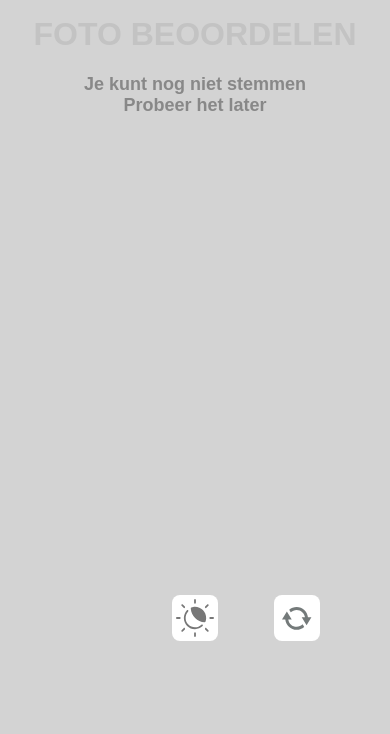
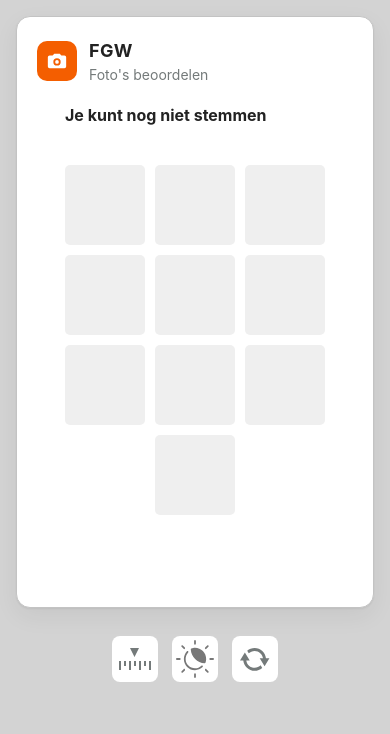
Before and after one commit to ronincognito/VoteApp, a Flask app: page / in a window 390 px wide. Shown: the top 734 px of the page. Run offline with Flask 3, Linux system fonts and the light colour scheme; data that the repository does not hold is empty.

Commit message:
Vote page: panel and header in the style of PhotoUploader
The controls sit in a card with the club logo and "Foto's beoordelen",
the message is left-aligned with the keypad, and the confirm button
spans the panel. The keypad/slider also show (disabled) while voting is
closed, and the slider scales down on narrow phones.

Co-Authored-By: Claude Opus 5.5 <noreply@anthropic.com>

```diff
--- a/static/stealth.css
+++ b/static/stealth.css
@@ -11,20 +11,23 @@
     --mediumGrey: #aaa;
     --darkGrey: #444;
     --deleteRed: #990000;
+    /* page and panel, same as PhotoUploader's dark mode */
+    --pageBg: #000000;
+    --cardBg: #111111;
+    --cardBorder: #2a2a2a;
+    --cardShadow: rgba(0,0,0,0);
+    --logoBg: #777777;
+    --taglineText: #777777;
+    --balloonBg: #999999;
 }
 
 /* General styles */
 body { /* changed */
-   font-family: Arial, sans-serif;
-   background-color: #000; /* #d3d3d3; */
-   margin: 0;
-   padding: 0;
-   text-align: center;
-   color: var(--bodyText);
+   color: #aaaaaa;
 }
 
-h1, h2 { /* changed */
-	color: var(--disabledGrey);
+.message { /* changed: --bodyText is too dark on the black panel */
+	color: #aaaaaa;
 }
 
 .message.important { /* changed: warnings such as 'Je hebt al gestemd' stay orange (--accentOrange is grey in this mode) */
@@ -56,7 +59,7 @@ h1, h2 { /* changed */
 
 #voteBtn:disabled {  /* changed (disabled keypad buttons are styled above) */
 	background-color: var(--disabledGrey);
-	color: black;
+	color: #555555;
 	cursor: not-allowed;
 }
 
@@ -67,13 +70,14 @@ h1, h2 { /* changed */
 
 #voteBtn {
 	color: white;
-	border-radius: 30px;
 }
 
 /* slider input related styling */
 
-.selected-value {  /* changed */
-	background: #999999;
+/* the balloon is dimmed until the first slide and while the slider is locked */
+#valueDisplayContainer.idle,
+#slider-container.dimmed > #valueDisplayContainer {  /* changed */
+	opacity: 0.2;
 }
 
 .whole-number { /* changed */
--- a/static/styles.css
+++ b/static/styles.css
@@ -10,45 +10,94 @@
     --mediumGrey: #888;
     --darkGrey: #747A7A;
     --deleteRed: #990000;
+    /* page and panel, same as PhotoUploader */
+    --pageBg: #d3d3d3;
+    --cardBg: #ffffff;
+    --cardBorder: #c3c3c3;
+    --cardShadow: rgba(0,0,0,.06);
+    --logoBg: #F45E00;
+    --taglineText: #747A7A;
+    --balloonBg: #efefef;
 }
 
 /* General styles */
+* {
+    box-sizing: border-box;
+}
+
 body {
-    font-family: Arial, sans-serif;
-    background-color: #d3d3d3;
+    font-family: -apple-system, BlinkMacSystemFont, "Segoe UI", Roboto, "Helvetica Neue", Arial, sans-serif;
+    background-color: var(--pageBg);
     margin: 0;
-    padding: 0;
+    padding: 32px 16px;
     text-align: center;
     color: var(--bodyText);
+    -webkit-text-size-adjust: 100%;
 }
 
-h1, h2 {
-    color: var(--disabledGrey);
-    text-align: center;
-    margin-top: 0;
+/* Panel behind the controls, same as the card in PhotoUploader */
+.card {
+    display: flex;
+    flex-direction: column;
+    align-items: center;
+    width: 100%;
+    max-width: 480px;
+    background: var(--cardBg);
+    border: 1px solid var(--cardBorder);
+    border-radius: 14px;
+    padding: 28px;
+    box-shadow: 0 1px 2px var(--cardShadow), 0 8px 24px var(--cardShadow);
 }
 
-h1 {
-    font-size: 32px;
-    margin-top: 16px;
+@media (max-width: 480px) {
+    body { padding: 16px; }
+    .card { padding: 20px; }
 }
 
-h2 {
-    color: var(--bodyText);
-    font-size: 16px;
-    font-weight: normal;
+/* Club logo and name at the top of the panel */
+.brand {
+    align-self: stretch;
+    display: flex;
+    align-items: center;
+    gap: 12px;
+    margin-bottom: 20px;
+    text-align: left;
 }
 
-/* Message Area */
+.logo {
+    width: 40px;
+    height: 40px;
+    border-radius: 10px;
+    display: grid;
+    place-items: center;
+    background: var(--logoBg);
+    color: #ffffff;
+}
+
+.club {
+    font-weight: 700;
+    font-size: 18px;
+    letter-spacing: .02em;
+    line-height: 1.5;
+}
+
+.tagline {
+    color: var(--taglineText);
+    font-size: 14px;
+    line-height: 1.5;
+}
+
+/* Message Area: left-aligned with the keypad, room for two lines so the controls don't move */
 .message {
-    width: 300px;
-    max-width: 80%;
-    margin: 0 auto;
-    text-align: center;
-    height: 30px;
-    color: var(--mediumGrey);
+    width: 260px;
+    max-width: 100%;
+    margin: 0;
+    text-align: left;
+    height: 40px;
+    line-height: 1.3;
+    color: var(--bodyText);
     font-weight: bold;
-    font-size: 18px;
+    font-size: 16px;
 }
 
 .message.regular {
@@ -69,8 +118,8 @@ h2 {
 
 .keypad-container {
     justify-content: center;
-    max-width: 250px;
-    margin-top: 30px;
+    max-width: 260px;
+    margin-top: 20px;
 }
 
 /* Check icon centered over the keypad/slider once the vote is received */
@@ -274,11 +345,11 @@ button:hover:not(:disabled) {
 
 /* Options Row */
 .options-row {
-    width: 250px;
     display: flex;
     align-items: center;
-    justify-content: space-between;
-    margin-top: 40px;
+    justify-content: center;
+    gap: 14px;
+    margin-top: 28px;
 }
 
 #inputModeButton, #refreshBtn, #stealthToggleBtn {
--- a/templates/vote.html
+++ b/templates/vote.html
@@ -13,10 +13,18 @@
 </head>
 <body>
 <div class="content-container">
-	<h1>FOTO BEOORDELEN</h1>
-	<p id="voteStatus" class="message">Selecteer je score<br></p>
-	{% if voting_open %}
-
+	<main class="card">
+	<header class="brand">
+		<div class="logo" aria-hidden="true">
+			<svg viewBox="0 0 24 24" width="22" height="22"><path fill="currentColor" d="M9 4 7.2 6H4a2 2 0 0 0-2 2v10a2 2 0 0 0 2 2h16a2 2 0 0 0 2-2V8a2 2 0 0 0-2-2h-3.2L15 4H9Zm3 5a4 4 0 1 1 0 8 4 4 0 0 1 0-8Zm0 2a2 2 0 1 0 0 4 2 2 0 0 0 0-4Z"/></svg>
+		</div>
+		<div>
+			<div class="club">FGW</div>
+			<div class="tagline">Foto's beoordelen</div>
+		</div>
+	</header>
+	<p id="voteStatus" class="message">Selecteer je score</p>
+	<!-- keypad and slider are always shown; while voting is closed they stay disabled -->
 		<div id="keypad-container" class="keypad-container">
 		   <div class="keypad">
 		   <!-- Keypad buttons in the desired layout -->
@@ -51,13 +59,8 @@
 			<img class="check-ok" src="static/images/check_OK_light.svg" alt="Stem ontvangen">
 		</div>
 
-	   <button id="voteBtn" disabled>BEVESTIG CIJFER </button>
-
-	{% else %}
-		<!-- don't show number selector just fill the space  -->
-		<div style="height: 451px"></div>
-
-	{% endif %}
+	   <button id="voteBtn" disabled{% if not voting_open %} style="visibility: hidden"{% endif %}>Bevestig score</button>
+	</main>
 
 	<!-- div along bottom that holds some options -->
 	<div class="options-row">
@@ -138,7 +141,7 @@
 			});
 			// Disable and dim the entire slider control,
 			document.getElementById("slider-container").classList.add("dimmed");
-			valueDisplayContainer.style.opacity = ""; // drop the inline opacity set while sliding, so the 'dimmed' rule applies to the balloon too
+			valueDisplayContainer.classList.remove("idle"); // the 'dimmed' rule takes over
 			selectedValue = null;
 			// reset slider value so vote stays anonymous
 			slider.value = 5.5; // default
@@ -170,9 +173,6 @@
 			})
 			.catch(() => unlockVoteInput()); // check failed: let the user vote, the server still rejects a double vote
 		}
-	{% else %}
-		// when voting is not open, no need to show the input mode button yet
-		document.getElementById("inputModeButton").style.visibility = "hidden";
 	{% endif %}
 
 	// stylysheet handling -----------------------------------------------------------
@@ -215,7 +215,7 @@
 	let reloading = false;
 
 	if (!pageVotingState) {
-		document.getElementById('voteStatus').innerHTML = "Je kunt nog niet stemmen<br>Probeer het later"
+		document.getElementById('voteStatus').innerHTML = "Je kunt nog niet stemmen"
 	}
 
 	function handleVotingState(votingStatus) {
@@ -297,7 +297,7 @@
 	function updateSliderValue() {
 		const sliderValueText = slider.value;
 		selectedValue = parseFloat(sliderValueText);
-		valueDisplayContainer.style.opacity = "1";
+		valueDisplayContainer.classList.remove("idle");
 		updateMessage();
 	}
 
@@ -310,7 +310,7 @@
 		valueDisplay.innerHTML = `<span class="whole-number">${Math.floor(selectedValue)}</span><span class="tenths">.${(selectedValue * 10) % 10}</span>`;
 	}
 
-	valueDisplayContainer.style.opacity = "0.2";
+	valueDisplayContainer.classList.add("idle"); // dimmed until the first slide (only in dark mode, see stealth.css)
 	slider.addEventListener("input", updateSliderValue);
 
 	// option row buttons ----------------------------------------------------
```
Also changed, not shown: other parts of static/styles.css (+30 -8 lines), static/images/arrowDown.svg, static/images/check_OK_light.svg.
